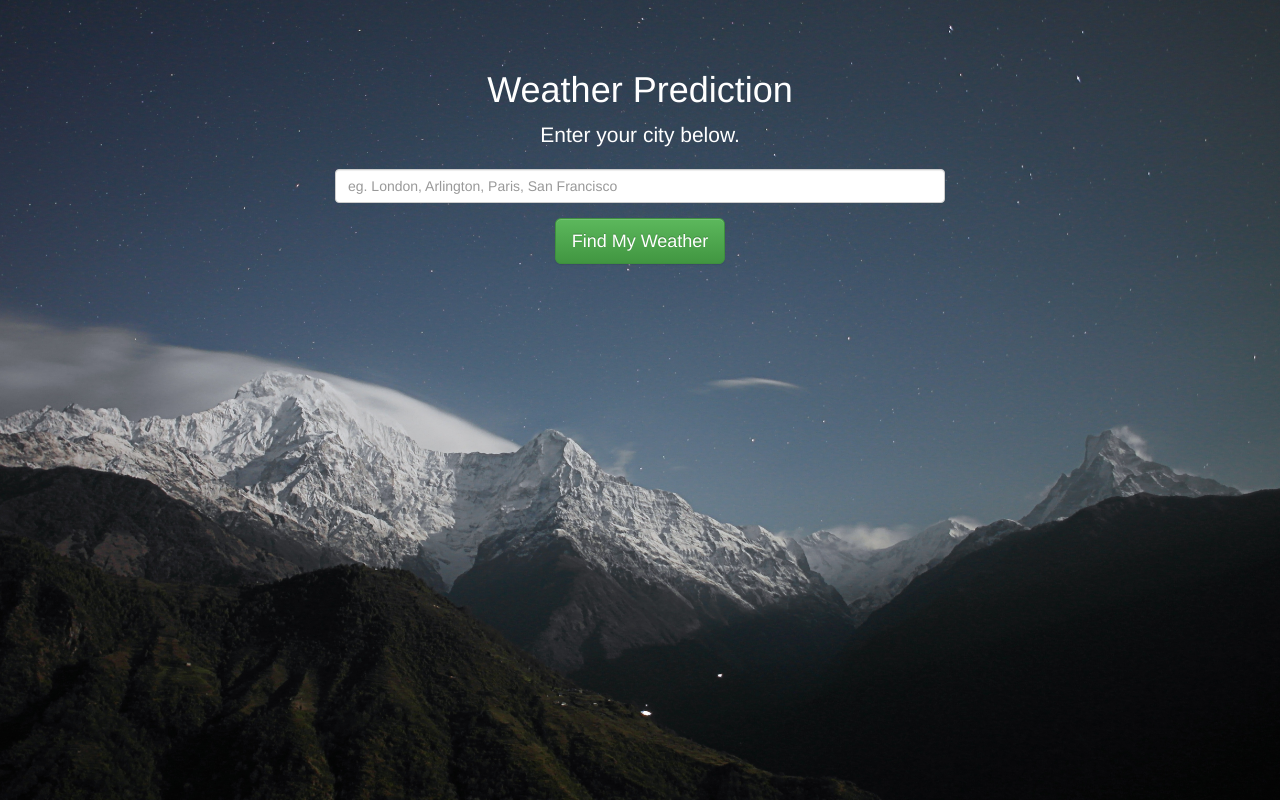
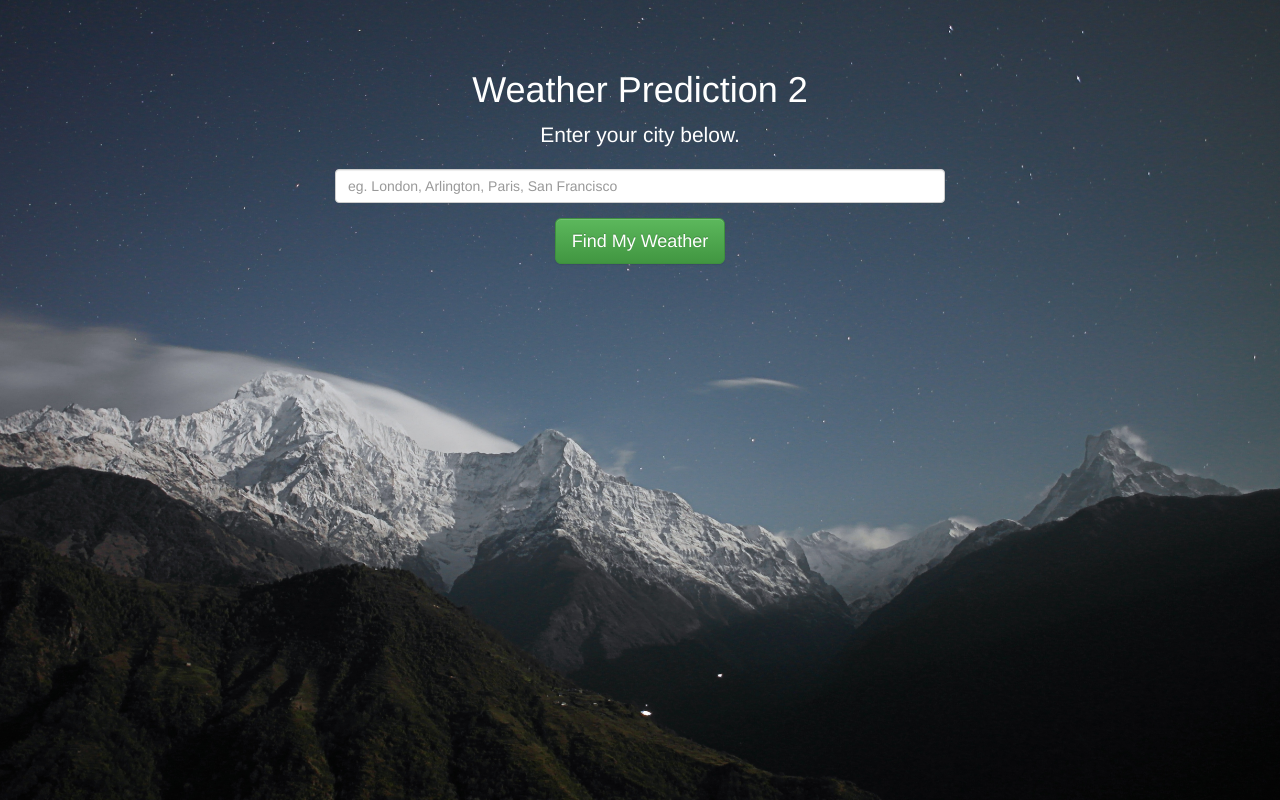
Before and after one commit to SpartyPatrol/learningarea, a PHP site: page /weather.php in a window 1280 px wide. Run offline with PHP 8.4, Linux system fonts and the light colour scheme; some libraries are stand-ins or nearby versions.

Commit message:
-testing again

```diff
--- a/7_PHP/weather.php
+++ b/7_PHP/weather.php
@@ -47,7 +47,7 @@
     <div class="row">
         <div class="col-md-6 col-md-offset-3 center">
 
-            <h1 class="white center">Weather Prediction</h1>
+            <h1 class="white center">Weather Prediction 2</h1>
                 <p class="lead white center">Enter your city below. </p>
                 <form>
                     <div class="form-group">
```
